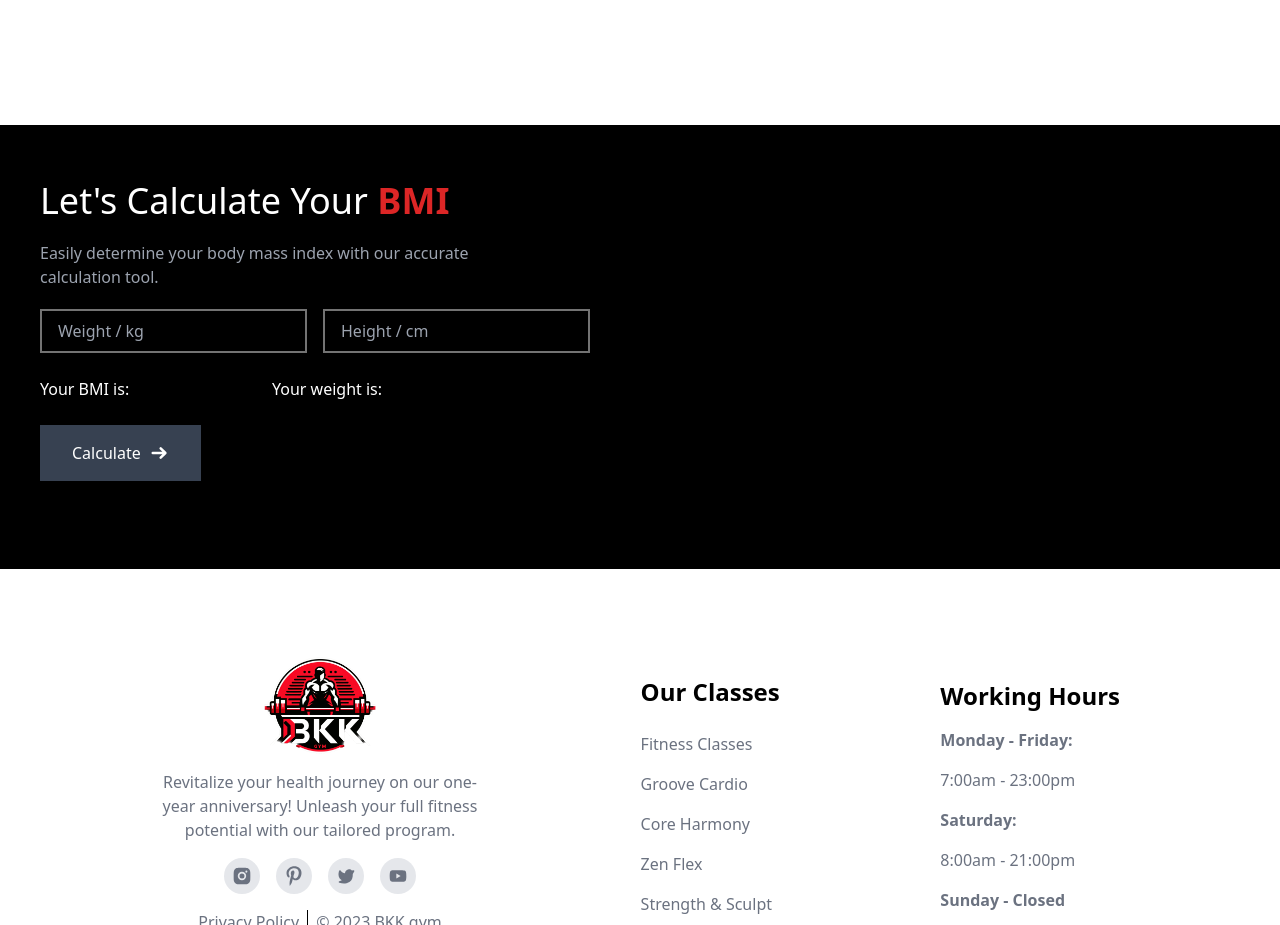
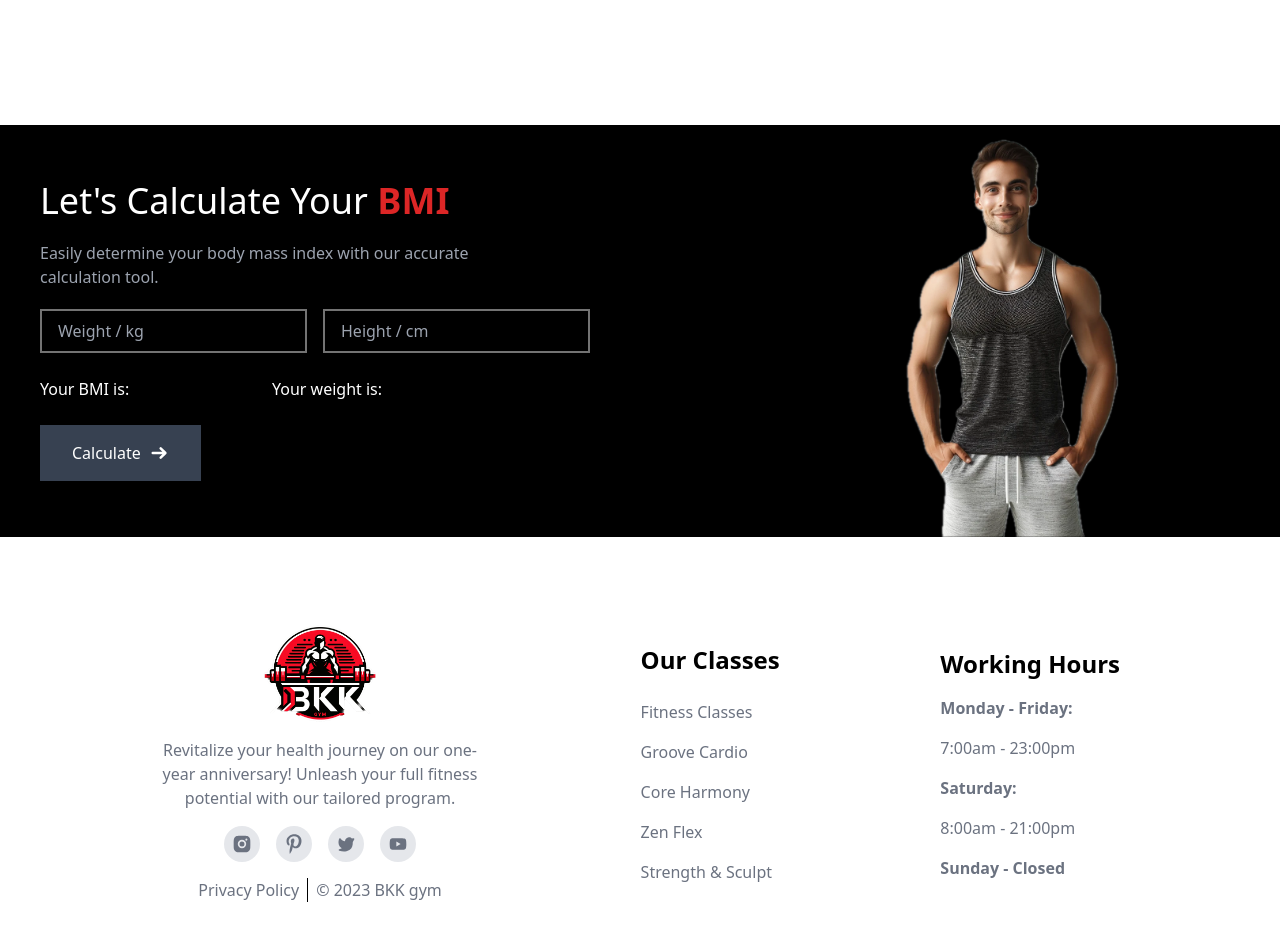
Before and after one commit to OnigiriKing/new-project, a React (Create React App) app: page / in a window 1280 px wide. Shown: the part 4960-5885 px from the top of the page. Built offline with nearby package versions, Linux system fonts and the light colour scheme.

Commit message:
Calculator update

```diff
--- a/src/components/homeComp/Home.Calculator/Calculator.jsx
+++ b/src/components/homeComp/Home.Calculator/Calculator.jsx
@@ -1,9 +1,10 @@
 import allSvg from "svg/allSvg";
+import ibm from "../img/ibm.png"
 
 export default function Calculator() {
   return (
     <div class="flex justify-center items-center  bg-black text-white  my-6">
-      <div class="flex flex-col common-wrapper gap-8 py-14">
+      <div class="flex common-wrapper gap-8 py-14 relative">
         <div class="flex flex-col gap-5 w-[28rem]">
           <h3 class="text-4xl">
             Let's Calculate Your <b class="text-red-600">BMI</b>
@@ -38,7 +39,9 @@ export default function Calculator() {
             </button>
           </div>
         </div>
-        <div></div>
+        <div class="w-[50%] flex justify-end ">
+          <img class="h-[25rem] absolute top-3" src={ibm}></img>
+        </div>
       </div>
     </div>
   );
```
Also changed, not shown: src/components/homeComp/img/ibm.png (added), src/dist/style.css.
